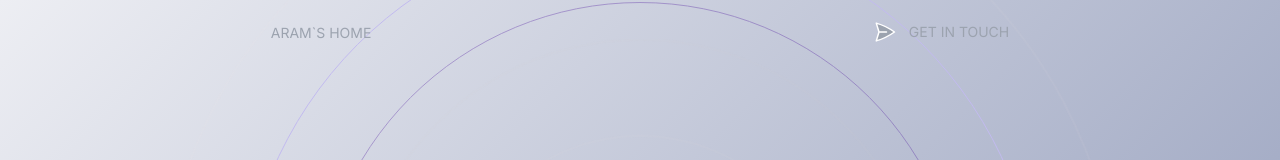
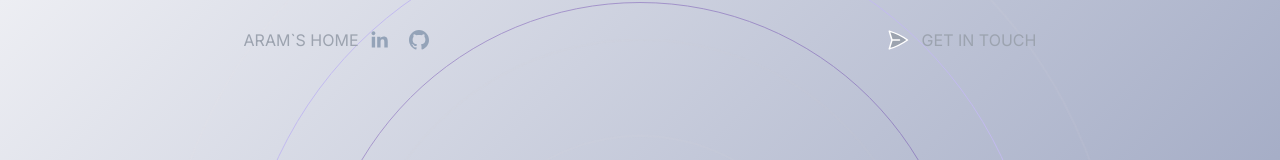
Before and after one commit to AramKim37/Aram-homepage, a Next.js app: page / in a window 1280 px wide. Shown: the top 160 px of the page. Built offline with nearby package versions, Linux system fonts and the light colour scheme.

Commit message:
add icons in header section

```diff
--- a/components/About.jsx
+++ b/components/About.jsx
@@ -1,7 +1,6 @@
 "use client";
 import { motion } from "framer-motion";
 import Aram from "@/public/image/me.jpeg";
-import Image from "next/image";
 const About = () => {
   return (
     <motion.div
--- a/components/Header.jsx
+++ b/components/Header.jsx
@@ -25,26 +25,23 @@ const Header = () => {
         className="flex flex-row items-center"
       >
         <Link href="#hero">
-          <h1 className="uppercase  md:inline-flex text-sm text-gray-400">
+          <h1 className="uppercase  md:inline-flex text-m text-gray-400">
             Aram`s Home
           </h1>
         </Link>
         {/* Social Icons */}
-        {/* <SocialIcon
-          url="https://github.com/AramKim37"
-          fgColor="gray"
+        <SocialIcon
+          url="https://www.linkedin.com/in/aram-kim/"
+          fgColor="#94a3b8"
           bgColor="transparent"
+          style={{ width: 40, height: 40 }}
         />
         <SocialIcon
-          url="https://www.linkedin.com/in/aram-kim/"
-          fgColor="gray"
+          url="https://github.com/AramKim37"
+          fgColor="#94a3b8"
           bgColor="transparent"
+          style={{ width: 40, height: 40 }}
         />
-        <SocialIcon
-          url="https://www.linkedin.com/in/aram-kim/"
-          fgColor="gray"
-          bgColor="transparent"
-        /> */}
       </motion.div>
       <motion.div
         initial={{
@@ -71,7 +68,7 @@ const Header = () => {
             fgColor="gray"
             bgColor="transparent"
           /> */}
-          <div className="flex space-x-3 items-center">
+          <div className="flex space-x-3 items-center hover:animate-bounce">
             <svg
               xmlns="http://www.w3.org/2000/svg"
               fill="none"
@@ -87,7 +84,7 @@ const Header = () => {
               />
             </svg>
 
-            <p className="uppercase hidden md:inline-flex text-sm text-gray-400">
+            <p className="uppercase hidden md:inline-flex text-m text-gray-400">
               Get In Touch
             </p>
           </div>
--- a/components/Projects.jsx
+++ b/components/Projects.jsx
@@ -11,16 +11,16 @@ const Projects = () => {
       initial={{ opacity: 0 }}
       whileInView={{ opacity: 1 }}
       transition={{ duration: 1.5 }}
-      className="h-screen relative flex flex-col overflow-hidden text-left md:flex-row max-w-full justify-evenly mx-auto itmes-center z-0"
+      className="h-screen pt-[200px] pb-[200px] relative flex flex-col overflow-hidden text-left md:flex-row max-w-full justify-evenly mx-auto itmes-center z-0"
     >
       <h3 className="absolute top-24 text-gray-500 tracking-[20px] text-2xl uppercase">
         Projects
       </h3>
-      <div className="relative w-full flex overflow-x-scroll overflow-y-hidden z-20 snap-x snap-mandatory">
+      <div className="relative w-full flex overflow-x-scroll overflow-y-hidden z-20 snap-x snap-mandatory scrollbar-thin scrollbar-track-gray-400/20 scrollbar-thumb-[#38598b]/40">
         {projects.map((project, i) => (
           <div
             key={i}
-            className="w-screen flex-shrink-0 snap-center flex flex-col space-y-5 items-center justify-center p-20 md:p-44 h-screen"
+            className="w-screen flex-shrink-0 snap-center flex flex-col space-y-5 items-center justify-center p-20 md:p-44"
           >
             <motion.img
               initial={{ opacity: 0, y: -500 }}
--- a/components/WorkExperience.jsx
+++ b/components/WorkExperience.jsx
@@ -8,7 +8,7 @@ const WorkExperience = () => {
       <h3 className="absolute top-24 uppercase tracking-[20px] text-gray-500 text-2xl">
         Experience
       </h3>
-      <div className="w-full flex space-x-5 overflow-x-scroll p-10 snap-x snap-mandatory scrollbar scrollbar-track-gray-400/20 scrollbar-thumb-[#F7AB0A]/80">
+      <div className="w-full flex space-x-5 overflow-x-scroll p-10 snap-x snap-mandatory scrollbar-thin scrollbar-track-gray-400/20 scrollbar-thumb-[#38598b]/40">
         <ExperienceCard />
         <ExperienceCard />
         <ExperienceCard />
```
